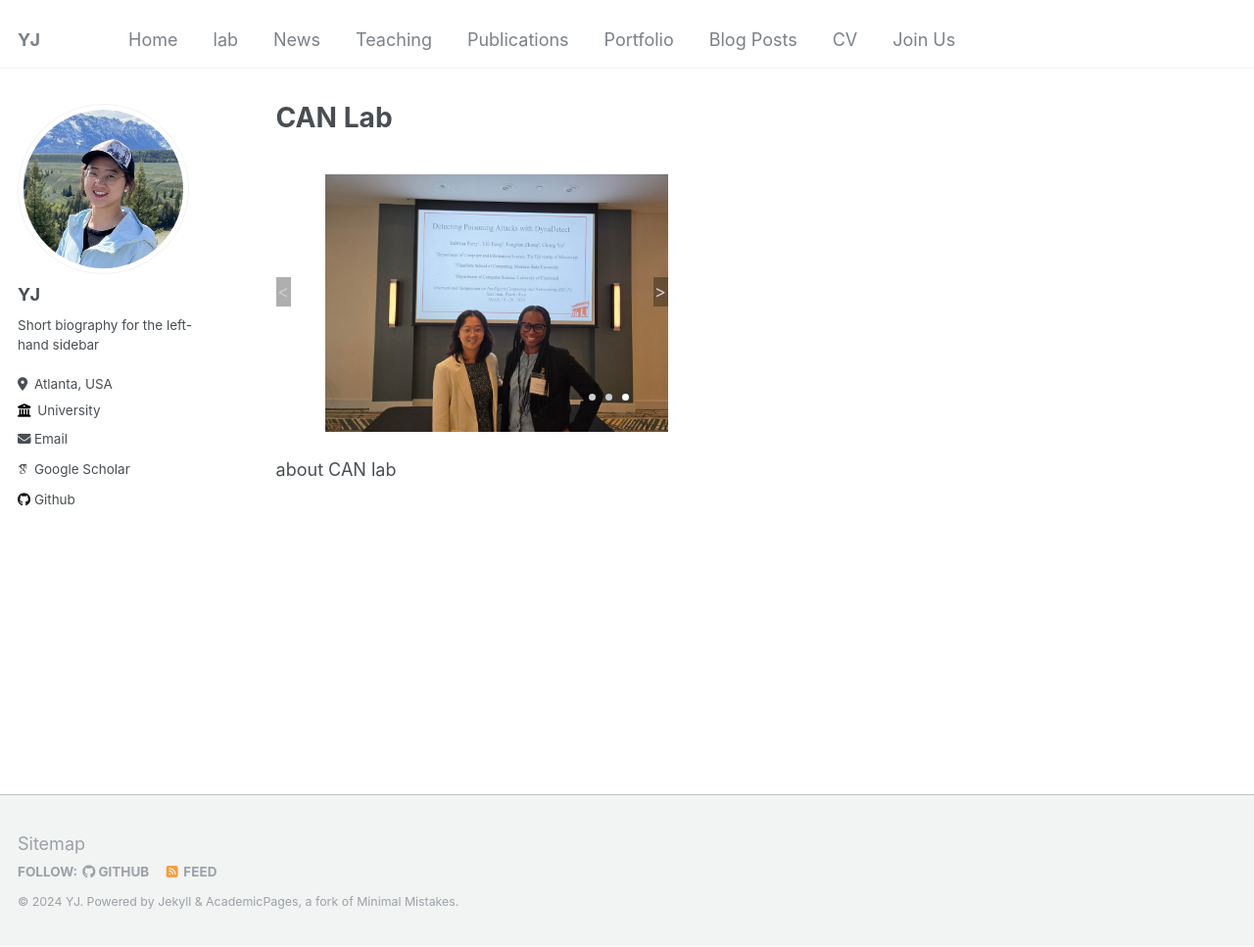
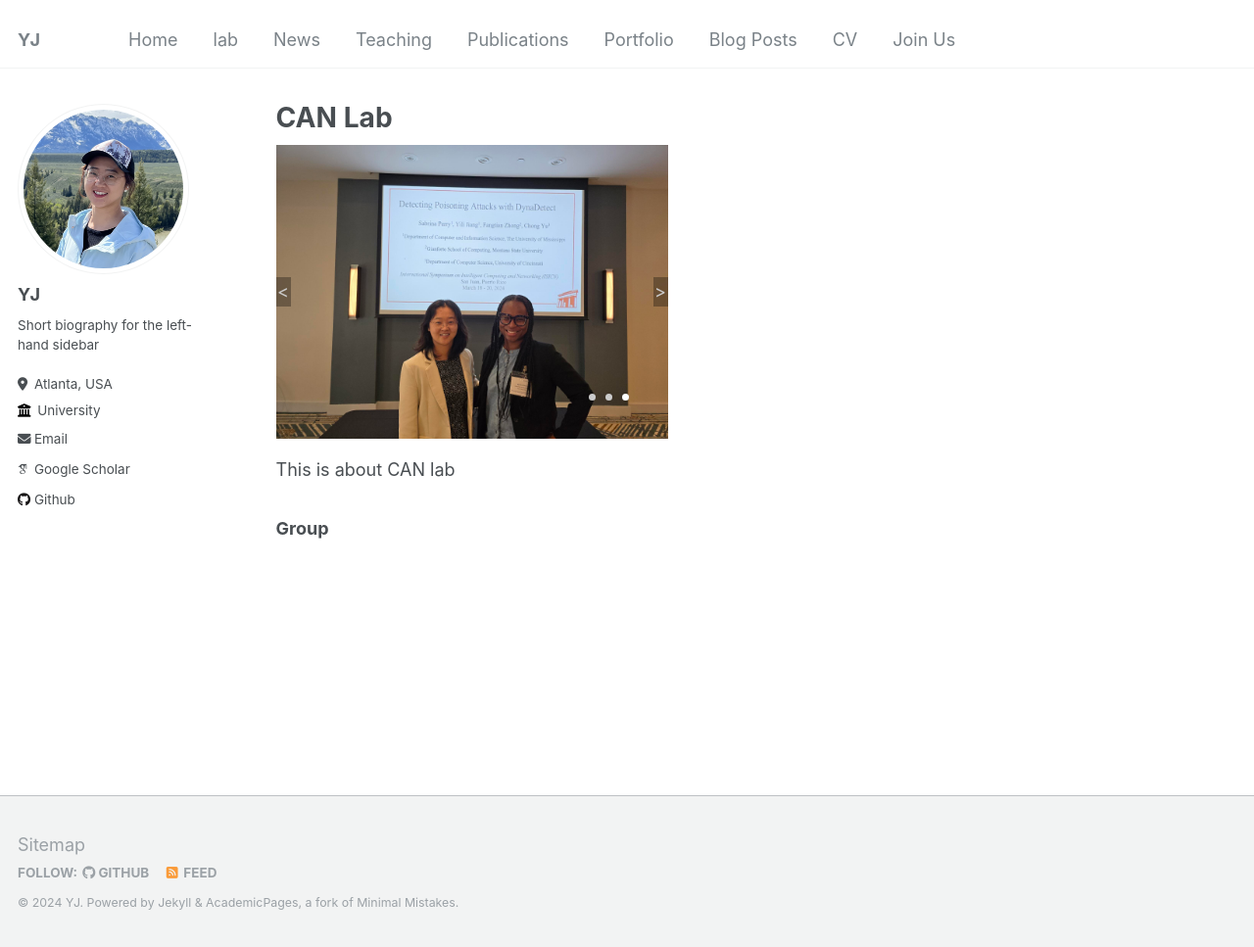
Before and after one commit to suhbrina-perry/suhbrina-perry.github.io, a Jekyll site: the page built from _pages/lab.html, in a window 1280 px wide and 967 px high. Shown: the whole window at 98% size. Built offline with Jekyll 4.4.1, drawn with Linux system fonts in a browser that asks for light colours; some web fonts are replaced.

Commit message:
Update lab.html

```diff
--- a/_pages/lab.html
+++ b/_pages/lab.html
@@ -18,8 +18,8 @@ author_profile: true
         }
         .container-img{
             position: absolute;
-            top:30px;
-            left:50px;
+            top:0;
+            left:0;
             opacity:0;
             transition:all 1.5s;
         }
@@ -176,7 +176,9 @@ author_profile: true
            })
        });
     </script>
-    <p> about CAN lab</p>
+    <p> This is about CAN lab</p>
+    <h3>Group</h3>
+
 
 </body>
 </html>
```
